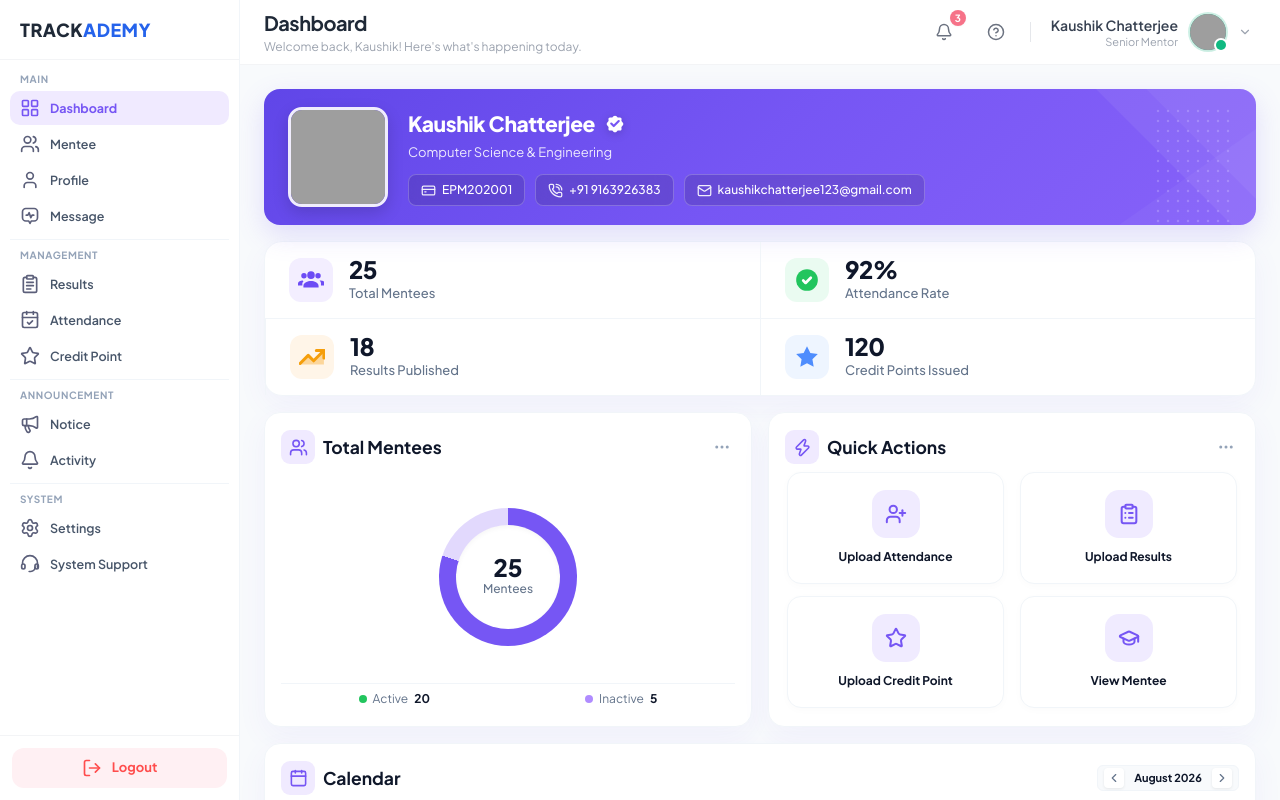
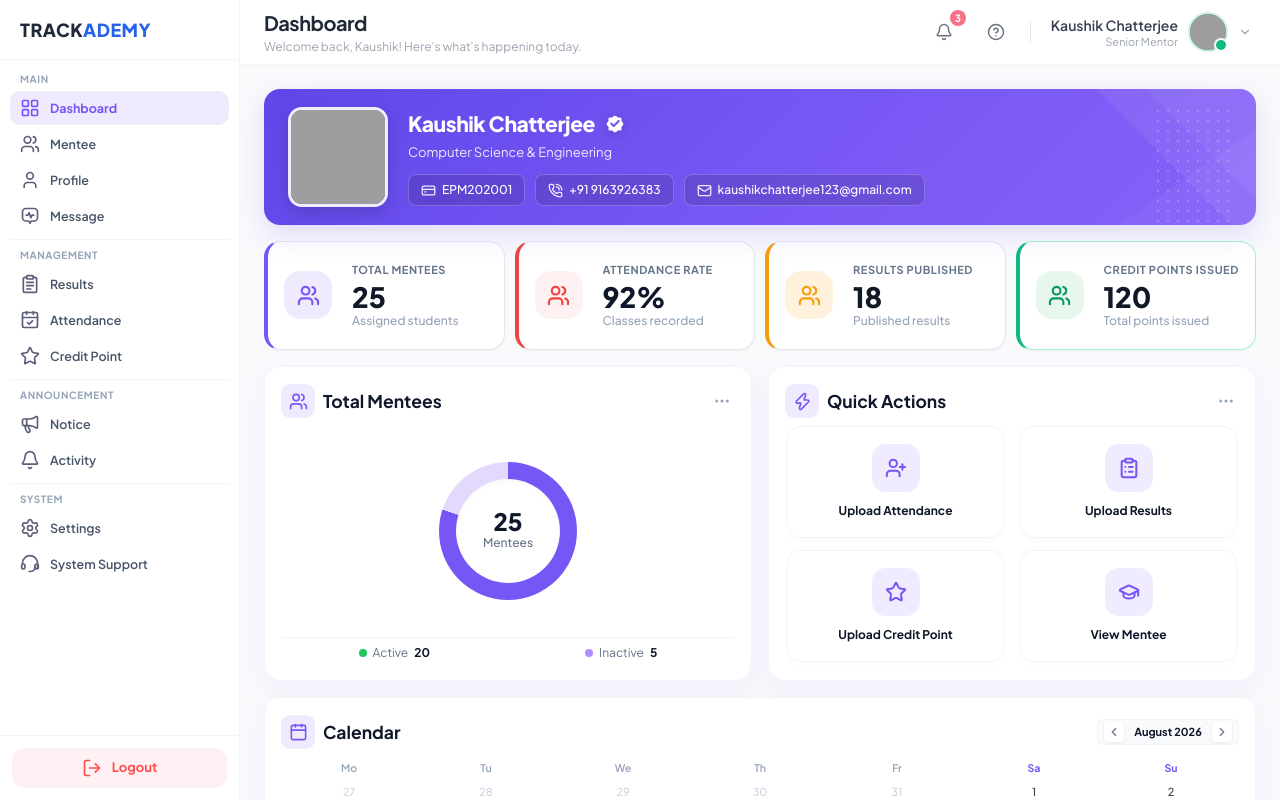
Before and after one commit to Turnab2006/Student_profile, a React (Vite) app in the folder Admin/: page /mentor/dashboard in a window 1280 px wide. Built offline with nearby package versions, Linux system fonts and the light colour scheme; grey boxes are pictures that could not be loaded.

Commit message:
stat cart

```diff
--- a/Admin/src/components/mentor/MentorStats.jsx
+++ b/Admin/src/components/mentor/MentorStats.jsx
@@ -1,64 +1,129 @@
-function MenteesIcon() {
-  return (
-    <svg width="26" height="26" viewBox="0 0 24 24" fill="#6C4CF5" xmlns="http://www.w3.org/2000/svg">
-      <path d="M12 11a3.5 3.5 0 1 0 0-7 3.5 3.5 0 0 0 0 7zm0 2c-3.1 0-7 1.6-7 4.5V19h14v-1.5c0-2.9-3.9-4.5-7-4.5z" />
-      <path d="M5.5 10.5a2.5 2.5 0 1 0 0-5 2.5 2.5 0 0 0 0 5zm-1 2c-2.1 0-4.5 1.1-4.5 3V17h4v-1.5c0-.9.4-1.8 1.1-2.4-.2-.1-.4-.1-.6-.1z" />
-      <path d="M18.5 10.5a2.5 2.5 0 1 0 0-5 2.5 2.5 0 0 0 0 5zm1 2c.2 0 .4 0 .6.1.7.6 1.1 1.5 1.1 2.4V17h4v-1.5c0-1.9-2.4-3-4.5-3z" />
-    </svg>
-  );
-}
-
-function AttendanceIcon() {
-  return (
-    <svg width="26" height="26" viewBox="0 0 24 24" fill="none" xmlns="http://www.w3.org/2000/svg">
-      <circle cx="12" cy="12" r="10" fill="#22C55E" />
-      <path d="M8.5 12.5l2.2 2.2 4.8-4.8" stroke="#ffffff" strokeWidth="2.5" strokeLinecap="round" strokeLinejoin="round" />
-    </svg>
-  );
-}
-
-function ResultsIcon() {
-  return (
-    <svg width="26" height="26" viewBox="0 0 24 24" fill="none" xmlns="http://www.w3.org/2000/svg">
-      <path d="M1 18l7.5-7.5 5 5L23 6v13H1V18z" fill="#F59E0B" opacity="0.35" />
-      <path d="M1 18l7.5-7.5 5 5L23 6" stroke="#F59E0B" strokeWidth="2.8" strokeLinecap="round" strokeLinejoin="round" />
-      <path d="M16 6h7v7" stroke="#F59E0B" strokeWidth="2.8" strokeLinecap="round" strokeLinejoin="round" />
-    </svg>
-  );
-}
-
-function CreditPointsIcon() {
-  return (
-    <svg width="26" height="26" viewBox="0 0 24 24" fill="#4F8DFD" xmlns="http://www.w3.org/2000/svg">
-      <path d="M12 2l3.09 6.26L22 9.27l-5 4.87 1.18 6.88L12 17.77l-6.18 3.25L7 14.14 2 9.27l6.91-1.01L12 2z" />
-    </svg>
-  );
-}
+import { Users, CalendarCheck, ClipboardList, Star } from "lucide-react";
 
 const iconMap = {
-  users: MenteesIcon,
-  check: AttendanceIcon,
-  trend: ResultsIcon,
-  star: CreditPointsIcon,
+  users: Users,
+  check: CalendarCheck,
+  trend: ClipboardList,
+  star: Star,
 };
 
-export default function MentorStats({ items }) {
+const defaultCardStyles = {
+  users: {
+    cardClass: "bg-white text-slate-800 border border-slate-200 border-l-4 border-l-[#7656f4]",
+    valueClass: "text-[#111827]",
+    iconWrap: "bg-[#f0eaff] text-[#7656f4]",
+    note: "Assigned students",
+    pageKey: "mentees",
+  },
+  mentees: {
+    cardClass: "bg-white text-slate-800 border border-slate-200 border-l-4 border-l-[#7656f4]",
+    valueClass: "text-[#111827]",
+    iconWrap: "bg-[#f0eaff] text-[#7656f4]",
+    note: "Assigned students",
+    pageKey: "mentees",
+  },
+  check: {
+    cardClass: "bg-white text-slate-800 border border-slate-200 border-l-4 border-l-red-500",
+    valueClass: "text-slate-900",
+    iconWrap: "bg-[#fff1f1] text-red-500",
+    note: "Classes recorded",
+    pageKey: "attendance",
+  },
+  attendance: {
+    cardClass: "bg-white text-slate-800 border border-slate-200 border-l-4 border-l-red-500",
+    valueClass: "text-slate-900",
+    iconWrap: "bg-[#fff1f1] text-red-500",
+    note: "Classes recorded",
+    pageKey: "attendance",
+  },
+  trend: {
+    cardClass: "bg-white text-slate-800 border border-slate-200 border-l-4 border-l-[#f59e0b]",
+    valueClass: "text-[#111827]",
+    iconWrap: "bg-[#fff1dc] text-[#f59e0b]",
+    note: "Published results",
+    pageKey: "results",
+  },
+  results: {
+    cardClass: "bg-white text-slate-800 border border-slate-200 border-l-4 border-l-[#f59e0b]",
+    valueClass: "text-[#111827]",
+    iconWrap: "bg-[#fff1dc] text-[#f59e0b]",
+    note: "Published results",
+    pageKey: "results",
+  },
+  star: {
+    cardClass: "bg-white text-emerald-700 border border-emerald-200 border-l-4 border-l-emerald-500",
+    valueClass: "text-[#111827]",
+    iconWrap: "bg-[#e7f7ec] text-emerald-600",
+    note: "Total points issued",
+    pageKey: "credit-points",
+  },
+  credits: {
+    cardClass: "bg-white text-emerald-700 border border-emerald-200 border-l-4 border-l-emerald-500",
+    valueClass: "text-[#111827]",
+    iconWrap: "bg-[#e7f7ec] text-emerald-600",
+    note: "Total points issued",
+    pageKey: "credit-points",
+  },
+};
+
+export default function MentorStats({ items = [], onNavigate }) {
   return (
-    <div className="mentor-stats-container">
+    <div className="grid gap-2.5 sm:grid-cols-2 xl:grid-cols-4">
       {items.map((item) => {
-        const Icon = iconMap[item.icon];
+        const keyType = item.key || item.icon;
+        const styleDefaults = defaultCardStyles[keyType] || {};
+
+        const Icon =
+          typeof item.icon === "function"
+            ? item.icon
+            : iconMap[item.icon] || Users;
+
+        const label = item.label || item.title;
+        const value = item.value;
+        const note = item.note || item.subtext || styleDefaults.note || "";
+        const cardClass =
+          item.cardClass ||
+          styleDefaults.cardClass ||
+          "bg-white text-slate-800 border border-slate-200 border-l-4 border-l-[#7656f4]";
+        const valueClass =
+          item.valueClass || styleDefaults.valueClass || "text-[#111827]";
+        const iconWrap =
+          item.iconWrap ||
+          styleDefaults.iconWrap ||
+          "bg-[#f0eaff] text-[#7656f4]";
+        const pageKey =
+          item.pageKey || item.tab || styleDefaults.pageKey || item.key;
+
         return (
-          <section key={item.title} className={`mentor-stat-item accent-${item.accent}`}>
-            <div className="mentor-stat-icon-box">
-              <div className="mentor-stat-icon">
-                <Icon />
+          <div
+            key={label}
+            onClick={() => {
+              if (pageKey && onNavigate) onNavigate(pageKey);
+            }}
+            className={`rounded-2xl border px-4 py-4 sm:py-5 shadow-sm ${cardClass} cursor-pointer hover:shadow-md hover:scale-[1.01] transition-all`}
+          >
+            <div className="flex items-center gap-5">
+              <div
+                className={`flex h-11 w-11 sm:h-12 sm:w-12 shrink-0 items-center justify-center rounded-2xl ${iconWrap}`}
+              >
+                <Icon size={23} className="stroke-[2.2]" />
+              </div>
+
+              <div className="flex-1 min-w-0">
+                <div className="text-[11px] font-bold uppercase tracking-wider text-slate-500 truncate">
+                  {label}
+                </div>
+                <div
+                  className={`text-2xl sm:text-[28px] font-extrabold leading-none mt-1 mb-0.5 ${valueClass}`}
+                >
+                  {value}
+                </div>
+                <div className="text-xs text-slate-400 font-medium truncate">
+                  {note}
+                </div>
               </div>
             </div>
-            <div className="mentor-stat-copy">
-              <strong>{item.value}</strong>
-              <span>{item.title}</span>
-            </div>
-          </section>
+          </div>
         );
       })}
     </div>
--- a/Admin/src/pages/mentor/MentorDashboard.jsx
+++ b/Admin/src/pages/mentor/MentorDashboard.jsx
@@ -1,6 +1,15 @@
 import { useState, useEffect } from 'react';
 import { useLocation, useNavigate } from 'react-router-dom';
-import { Rocket, ArrowLeft, Sparkles, Clock } from 'lucide-react';
+import {
+  Rocket,
+  ArrowLeft,
+  Sparkles,
+  Clock,
+  Users,
+  CalendarCheck,
+  ClipboardList,
+  Star,
+} from 'lucide-react';
 import './MentorDashboard.css';
 import MentorSidebar from '../../components/mentor/MentorSidebar';
 import MentorNavbar from '../../components/mentor/MentorNavbar';
@@ -20,28 +29,48 @@ import MentorSupport from './MentorSupport';
 
 const stats = [
   {
-    title: 'Total Mentees',
+    key: 'mentees',
+    label: 'Total Mentees',
     value: '25',
-    icon: 'users',
-    accent: 'purple',
+    note: 'Assigned students',
+    icon: Users,
+    cardClass: 'bg-white text-slate-800 border border-slate-200 border-l-4 border-l-[#7656f4]',
+    valueClass: 'text-[#111827]',
+    iconWrap: 'bg-[#f0eaff] text-[#7656f4]',
+    pageKey: 'mentees',
   },
   {
-    title: 'Attendance Rate',
+    key: 'attendance',
+    label: 'Attendance Rate',
     value: '92%',
-    icon: 'check',
-    accent: 'green',
+    note: 'Classes recorded',
+    icon: CalendarCheck,
+    cardClass: 'bg-white text-slate-800 border border-slate-200 border-l-4 border-l-red-500',
+    valueClass: 'text-slate-900',
+    iconWrap: 'bg-[#fff1f1] text-red-500',
+    pageKey: 'attendance',
   },
   {
-    title: 'Results Published',
+    key: 'results',
+    label: 'Results Published',
     value: '18',
-    icon: 'trend',
-    accent: 'orange',
+    note: 'Published results',
+    icon: ClipboardList,
+    cardClass: 'bg-white text-slate-800 border border-slate-200 border-l-4 border-l-[#f59e0b]',
+    valueClass: 'text-[#111827]',
+    iconWrap: 'bg-[#fff1dc] text-[#f59e0b]',
+    pageKey: 'results',
   },
   {
-    title: 'Credit Points Issued',
+    key: 'credits',
+    label: 'Credit Points Issued',
     value: '120',
-    icon: 'star',
-    accent: 'blue',
+    note: 'Total points issued',
+    icon: Star,
+    cardClass: 'bg-white text-emerald-700 border border-emerald-200 border-l-4 border-l-emerald-500',
+    valueClass: 'text-[#111827]',
+    iconWrap: 'bg-[#e7f7ec] text-emerald-600',
+    pageKey: 'credit-points',
   },
 ];
 
```
